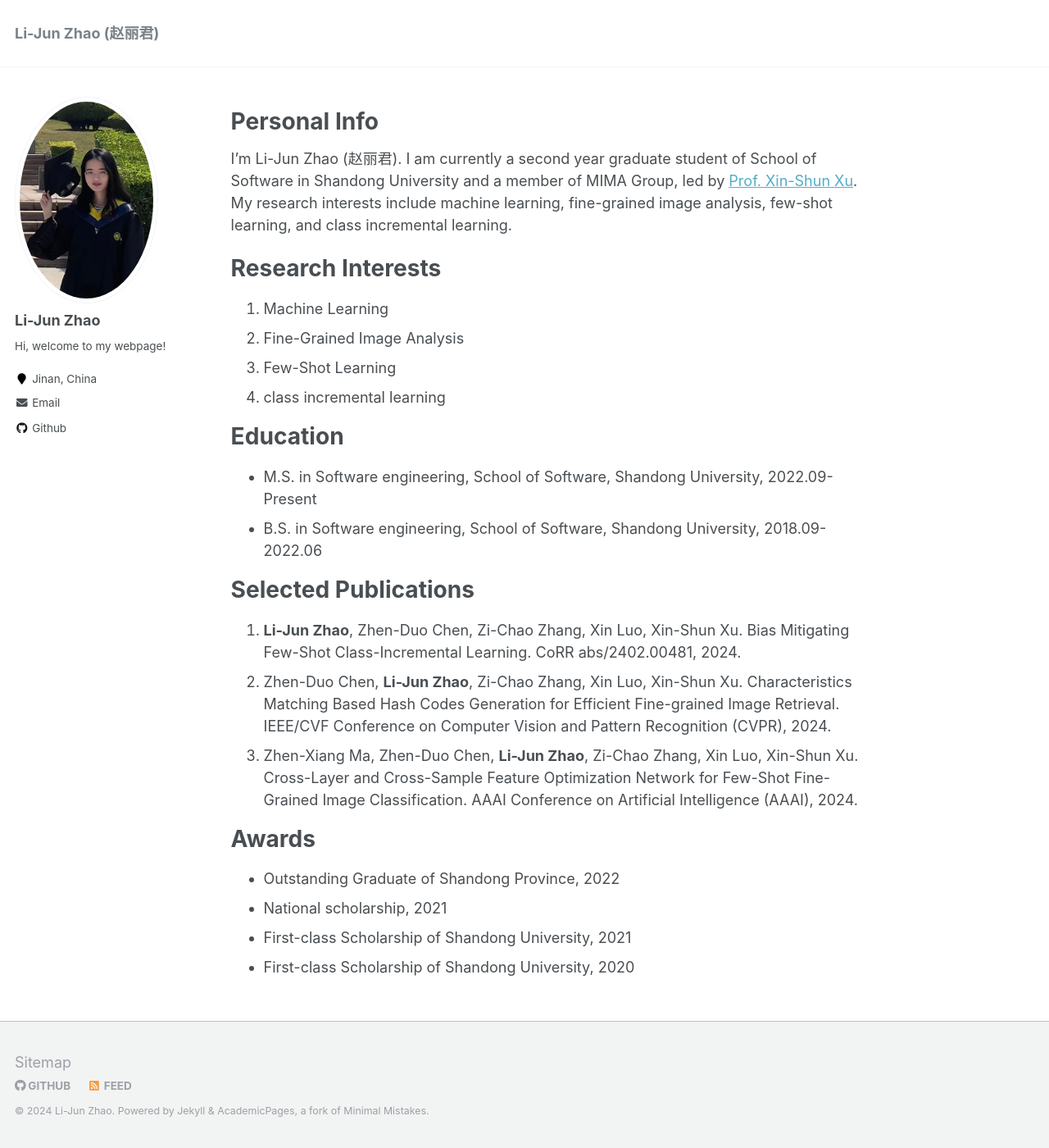
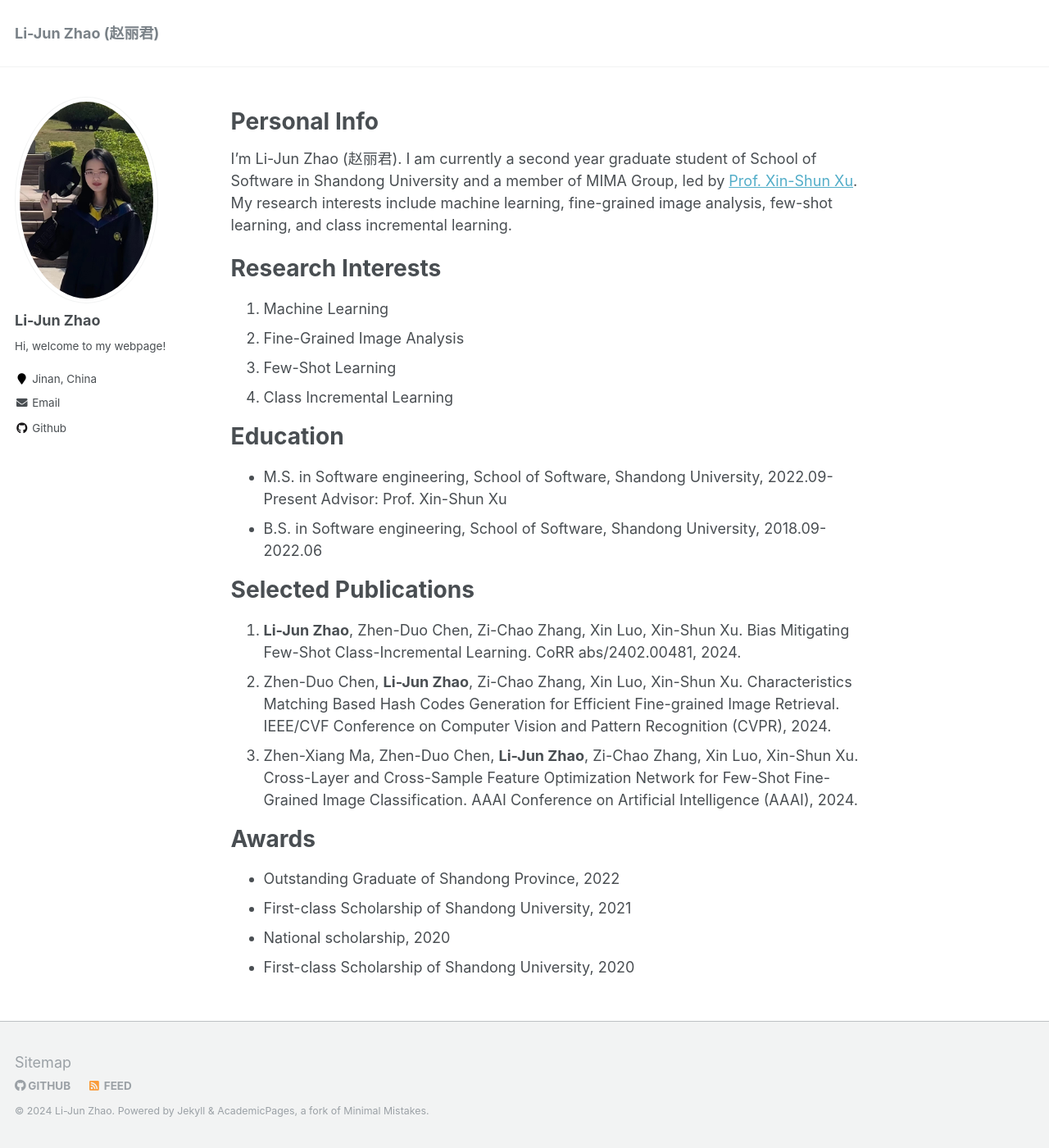
Before and after one commit to Legenddddd/Legenddddd.github.io, a Jekyll site: the page built from _pages/about.md, in a window 1280 px wide and 1400 px high. Shown: the whole window at 82% size. Built offline with Jekyll 4.4.1, drawn with Linux system fonts in a browser that asks for light colours.

Commit message:
Update about.md

```diff
--- a/_pages/about.md
+++ b/_pages/about.md
@@ -19,11 +19,12 @@ Research Interests
 1. Machine Learning
 2. Fine-Grained Image Analysis
 3. Few-Shot Learning
-4. class incremental learning
+4. Class Incremental Learning
 
 Education
 =====
 * M.S. in Software engineering, School of Software, Shandong University, 2022.09-Present
+  Advisor: Prof. Xin-Shun Xu
 * B.S. in Software engineering, School of Software, Shandong University, 2018.09-2022.06
 
 
@@ -38,6 +39,6 @@ Selected Publications
 Awards
 ======
 * Outstanding Graduate of Shandong Province, 2022
-* National scholarship, 2021
 * First-class Scholarship of Shandong University, 2021
+* National scholarship, 2020
 * First-class Scholarship of Shandong University, 2020
```
